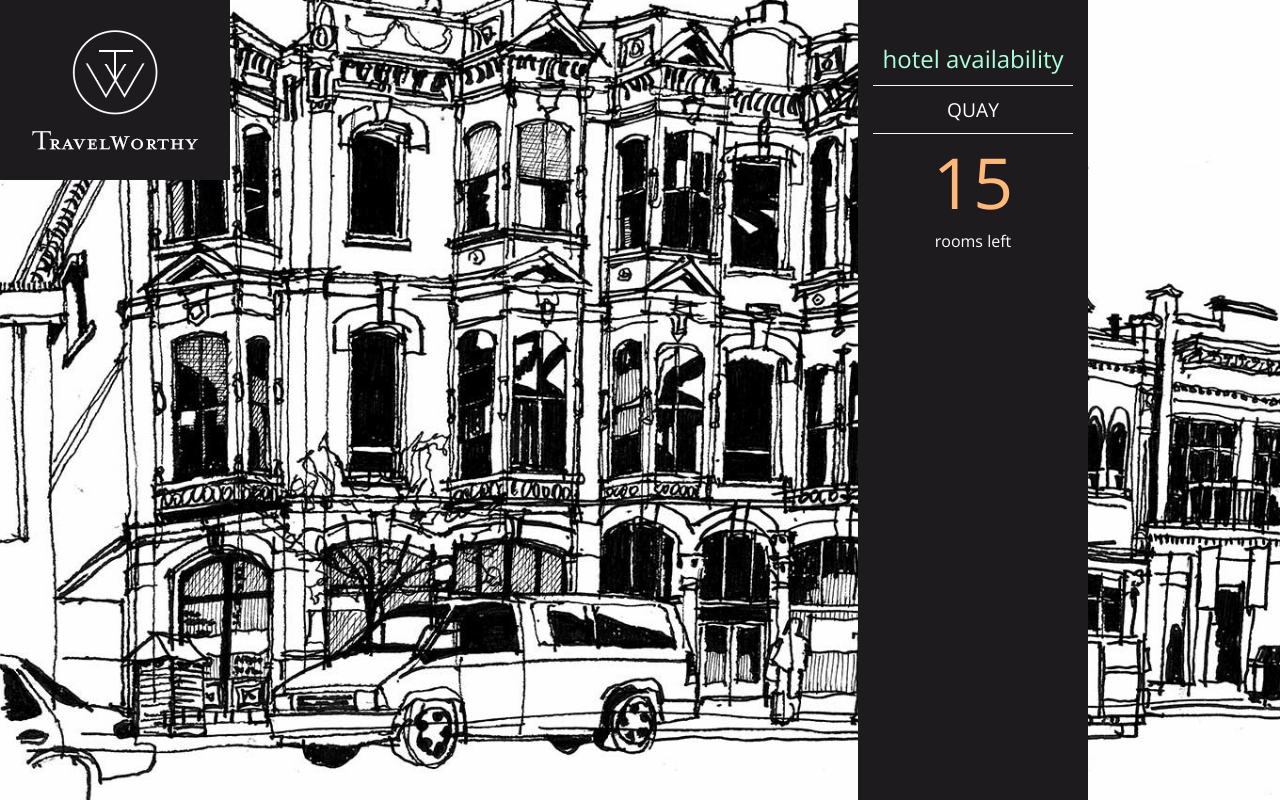
After one commit to gabe-campbell/Codeup2.dev, a PHP site: the page made by JNQ object-literal.html in a window 1280 px wide. The commit adds this page. Run offline with PHP 8.4, Linux system fonts and the light colour scheme.

Commit message:
Completed chapter 3 object exercises

```diff
--- /dev/null
+++ b/JNQ object-literal.html
@@ -0,0 +1,19 @@
+<!DOCTYPE html>
+<html>
+  <head>
+    <title>JavaScript &amp; jQuery - Chapter 3: Functions, Methods &amp; Objects - Object Literal</title>
+    <link rel="stylesheet" href="css/c03.css" />
+  </head>
+  <body>
+    <h1>TravelWorthy</h1>
+    <div id="info">
+      <h2>hotel availability</h2>
+      <div id="hotelName"></div>
+      <div id="availability">
+        <p id="rooms"></p>
+        <p>rooms left</p>
+      </div>
+    </div>
+    <script src="js/object-literal.js"></script>
+  </body>
+</html>
--- a/css/c03.css
+++ b/css/c03.css
@@ -1,7 +1,7 @@
 /* JavaScript & jQuery - Chapter 3: Functions, Methods & Programming */
 /* The book used a font called Eau Sans - the download examples use Open Sans */
 
-@@import url(htp://fonts.googleapis.com/css?family=Open+Sans);
+@import url(http://fonts.googleapis.com/css?family=Open+Sans);
 
 body {
   background-color: #fff;
@@ -11,32 +11,29 @@ body {
   -o-background-size: cover;
   background-size: cover;
   margin: 0;
-  font-family: 'Open Sans', sans-serif;
-}
+  font-family: 'Open Sans', sans-serif;}
 
 h1 {
-  background: #1e1b1e
-  url("../images/travelworthy-logo.gif") no-repeat;
+  background: #1e1b1e url("../images/travelworthy-logo.gif") no-repeat;
   width: 230px;
   height: 180px;
   float: left;
   text-indent: 100%;
   white-space: nowrap;
   overflow: hidden;
-  margin: 0;
-}
+  margin: 0;}
+
+h2 {
+  margin: 1.75em 0 0 0;
+  color: #adffda;
+  font-weight: normal;}
 
 h2 + p {
-  margin: 0.25em 0 0 0;
-}
-
+  margin: 0.25em 0 0 0;}
 p + p {
-  margin: 0;
-}
-
+  margin: 0;}
 p + h2 {
-  margin: 10px 0 0 0;
-}
+  margin: 10px 0 0 0;}
 
 /* message under the logo */
 
@@ -45,10 +42,9 @@ p + h2 {
   clear: left;
   background-color: #ffb87a;
   color: #1e1b1e;
-  width: 170px;
+  width:170px;
   padding: 18px 30px;
-  text-align: center;
-}
+  text-align: center;}
 
 /* black bar across the right hand side of the page */
 
@@ -61,57 +57,50 @@ p + h2 {
   min-height: 100%;
   position: absolute;
   top: 0;
-  right: 15%;
-}
+  right: 15%;}
+
+/* details in the black bar */
 
 #hotelName {
-  text-transform: upppercase;
+  text-transform: uppercase;
   text-align: center;
   font-size: 120%;
   margin-top: 10px;
   border-top: 1px solid #fff;
   border-bottom: 1px solid #fff;
-  padding: 10px 0;
-}
+  padding: 10px 0;}
 
 #hotel1 {
   margin-top: 1em;
   border-top: 1px solid #fff;
-  padding-top: 1em;
-}
-
+  padding-top: 1em;}
 #hotel2 {
   border-bottom: 1px solid #fff;
-  padding-bottom: 1em;
-}
+  padding-bottom: 1em;}
 
 #rooms {
   font-size: 440%;
   color: #ffb87a;
   display: inline-block;
-  margin: 0;
-}
+  margin: 0;}
 
-#roomRate {
+#roomRate{
   text-decoration: line-through;
   display: inline-block;
   float: left;
-  padding-top: 10px;
-}
+  padding-top: 10px;}
 
 #specialRate {
   font-size: 440%;
   color: #ffb87a;
   display: inline-block;
   padding: 10px 0 20px 0;
-  margin: 0;
-}
+  margin: 0;}
 
 #offerEnds {
   text-transform: uppercase;
   color: #ffb87a;
-  font-size: 75%;
-}
+  font-size: 75%;}
 
 .true, .false {
   padding: 0 50px 0 50px;
@@ -119,28 +108,23 @@ p + h2 {
   text-align: left;
   background-image: url("../images/check-cross.png");
   background-position: 120px 0;
-  background-repeat: no-repeat;
-}
+  background-repeat: no-repeat;}
 
 .false {
-  background-position: 120px -20px;
-}
+  background-position: 120px -28px;}
 
-/*footer*/
+/* footer */
 
 #footer {
   position: absolute;
   bottom: 0;
   left: 0;
   width: 100%;
-  background-color: #adffda;
-}
+  background-color: #adffda;}
 
 #footer p {
   padding: 10px;
-  margin: 0;
-}
+  margin: 0;}
 
 .data {
-  padding: 10px;
-}
+  padding: 10px;}
--- /dev/null
+++ b/js/object-literal.js
@@ -0,0 +1,21 @@
+// Set up the object
+var hotel = {
+  name : 'Quay',
+  rooms : 40,
+  booked : 25,
+  checkAvailability : function() {
+    return this.rooms - this.booked; // Need "this" because inside function
+  }
+};
+
+// Update the HTML
+var elName = document.getElementById('hotelName'); // Get element
+elName.textContent = hotel.name;                   // Update HTML with property of the object
+
+var elRooms = document.getElementById('rooms');    // Get element
+elRooms.textContent = hotel.checkAvailability();   // Update HTML with property of the object
+
+/*
+NOTE: textContent does not work in IE8 or earlier
+You can use innerHTML on lines 13 and 16, but note the security issues on p228-231
+*/
```
Also changed, not shown: JNQ multiple-objects.html (added, +16 -0 lines), JNQ object-constructor.html (added, +19 -0 lines), JNQ object-literal2.html (added, +19 -0 lines), js/multiple-objects.js (added, +31 -0 lines), js/object-constructor.js (added, +20 -0 lines), js/object-literal2.js (added, +21 -0 lines).
